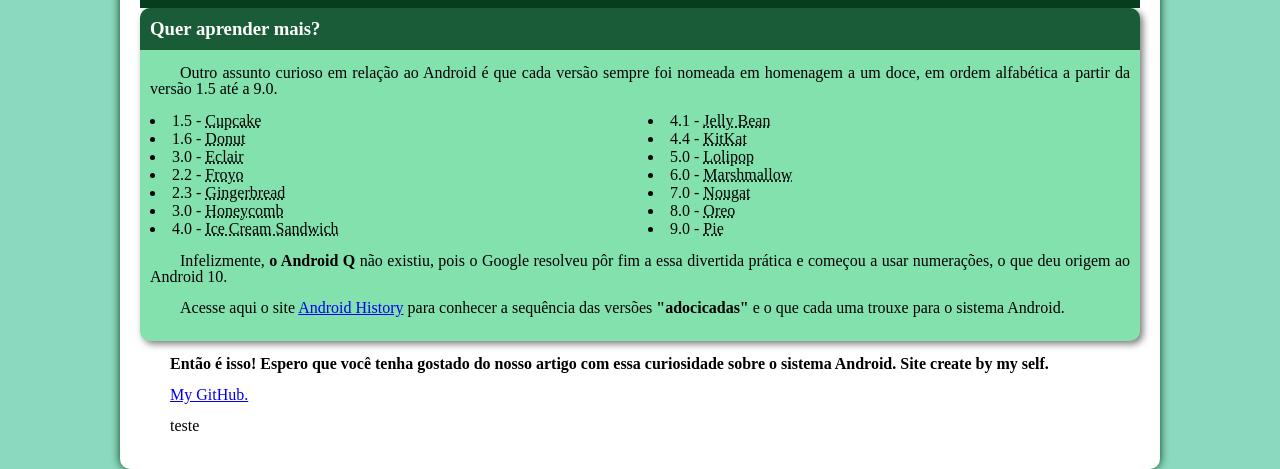
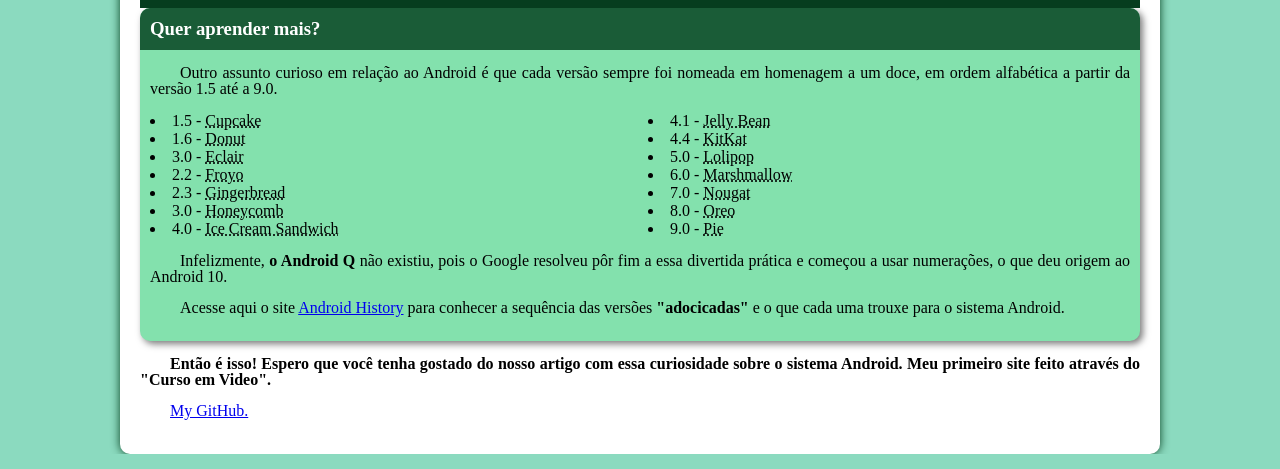
Before and after one commit to AugustoGurgel/Meu-primeiro-site, a plain HTML site: page index.html in a window 1280 px wide. Shown: the part 2045-2514 px from the top of the page. Drawn offline with Linux system fonts and the light colour scheme; a web font is replaced by a local one.

Commit message:
atualizado

```diff
--- a/index.html
+++ b/index.html
@@ -91,8 +91,8 @@
 
                 <p>
 
-                    <strong>Então é isso! Espero que você tenha gostado do nosso artigo com essa curiosidade sobre o sistema Android. Site create by my self.</strong> <p><a href="https://github.com/jhuny257/sql-server-aulas.git" target="_blank"> My GitHub.</a></p></p>
-                  <p>teste</p>
+                    <strong>Então é isso! Espero que você tenha gostado do nosso artigo com essa curiosidade sobre o sistema Android. Meu primeiro site feito através do "Curso em Video".</strong> <p><a href="https://github.com/AugustoGurgel" target="_blank"> My GitHub.</a></p></p>
+
 
 
         </article>
```
